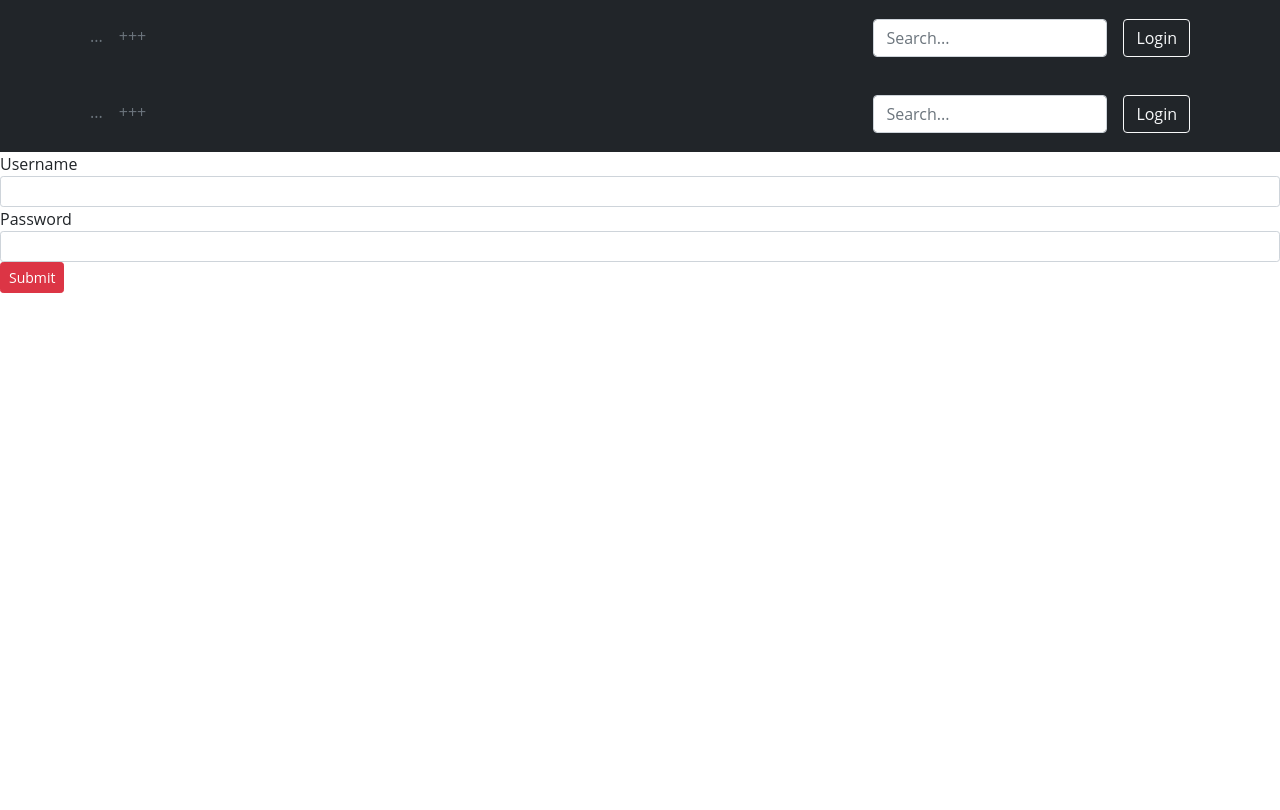
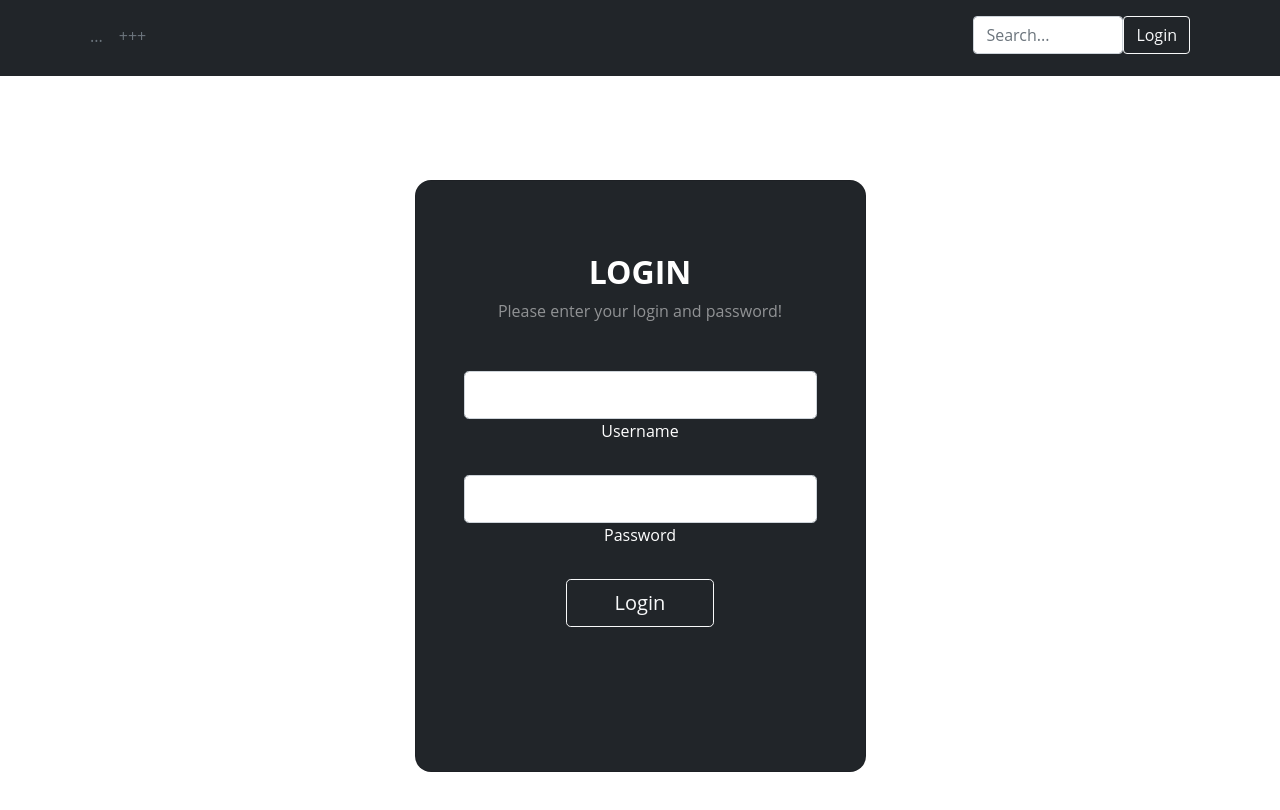
Before and after one commit to hanss2006/gcash, a React (Create React App) app in the folder front/: page /login in a window 1280 px wide. Shown: the top 810 px of the page. Built offline with nearby package versions, Linux system fonts and the light colour scheme.

Commit message:
Initial commit

```diff
--- a/front/src/components/auth/Login.js
+++ b/front/src/components/auth/Login.js
@@ -15,6 +15,57 @@ function Login(props) {
     const [loginState, setLoginState] = useState({});
     const navigate = useNavigate();
     return (
+        <form
+            className="vh-100 gradient-custom"
+            onSubmit={(event) => {
+                event.preventDefault();
+                login(loginState, navigate, setErrorHandler);
+            }}
+        >
+            <div className="container py-5 h-100">
+                <div className="row d-flex justify-content-center align-items-center h-100">
+                    <div className="col-12 col-md-8 col-lg-6 col-xl-5">
+                        <div className="card bg-dark text-white" style={{borderRadius: "1rem"}}>
+                            <div className="card-body p-5 text-center">
+
+                                <div className="mb-md-5 mt-md-4 pb-5">
+
+                                    <h2 className="fw-bold mb-2 text-uppercase">Login</h2>
+                                    <p className="text-white-50 mb-5">Please enter your login and password!</p>
+
+                                    <div className="form-outline form-white mb-4">
+                                        <input
+                                            type=""
+                                            id="typeUsernameX" className="form-control form-control-lg"
+                                            onChange={(event) => {
+                                                const username = event.target.value;
+                                                setLoginState({...loginState, ...{username}});
+                                            }}
+                                        />
+                                        <label className="form-label" htmlFor="typeEmailX">Username</label>
+                                    </div>
+
+                                    <div className="form-outline form-white mb-4">
+                                        <input
+                                            type="password" id="typePasswordX"
+                                            className="form-control form-control-lg"
+                                            onChange={(event) => {
+                                                const password = event.target.value;
+                                                setLoginState({...loginState, ...{password}});
+                                            }}
+                                        />
+                                        <label className="form-label" htmlFor="typePasswordX">Password</label>
+                                    </div>
+
+                                    <button className="btn btn-outline-light btn-lg px-5" type="submit">Login</button>
+                                </div>
+                            </div>
+                        </div>
+                    </div>
+                </div>
+            </div>
+        </form>
+        /*
         <div>
             <Header errorHandler={errorHandler}/>
             <form
@@ -49,6 +100,7 @@ function Login(props) {
                 </button>
             </form>
         </div>
+        */
     );
 }
 
--- a/front/src/components/layout/Header.js
+++ b/front/src/components/layout/Header.js
@@ -10,22 +10,16 @@ function Header(props) {
     return (
         <header className="p-3 bg-dark text-white">
             <div className="container">
-                <div className="d-flex flex-wrap align-items-center justify-content-center justify-content-lg-start">
+                <div className="d-flex justify-content-between">
                     <ul className="nav col-lg-auto me-lg-auto mb-2 justify-content-center mb-md-1">
                         <li><Link to="transactions" className="nav-link px-2 text-secondary">...</Link></li>
-                        <li><Link to="tree" className="nav-link px-2 text-secondary">+++</Link></li>
+                        <li><Link to="login" className="nav-link px-2 text-secondary">+++</Link></li>
                     </ul>
-
-
-                    <div className="text-end">
-                        <div className="d-flex justify-content-between">
-                            <form className="col-12 col-lg-auto mb-3 mb-lg-0 me-lg-3">
-                                <input type="search" className="form-control form-control-dark" placeholder="Search..."
-                                       aria-label="Search"/>
-                            </form>
-                            <button type="button" className="btn btn-outline-light me-2" style = {{height: "38px"}}>Login</button>
-                        </div>
-                    </div>
+                    <form>
+                        <input type="search" className="form-control form-control-dark" placeholder="Search..."
+                               aria-label="Search" style={{maxWidth: "150px"}}/>
+                    </form>
+                    <button type="button" className="btn btn-outline-light me-2" style={{height: "38px"}}>Login</button>
                 </div>
             </div>
         </header>
```
